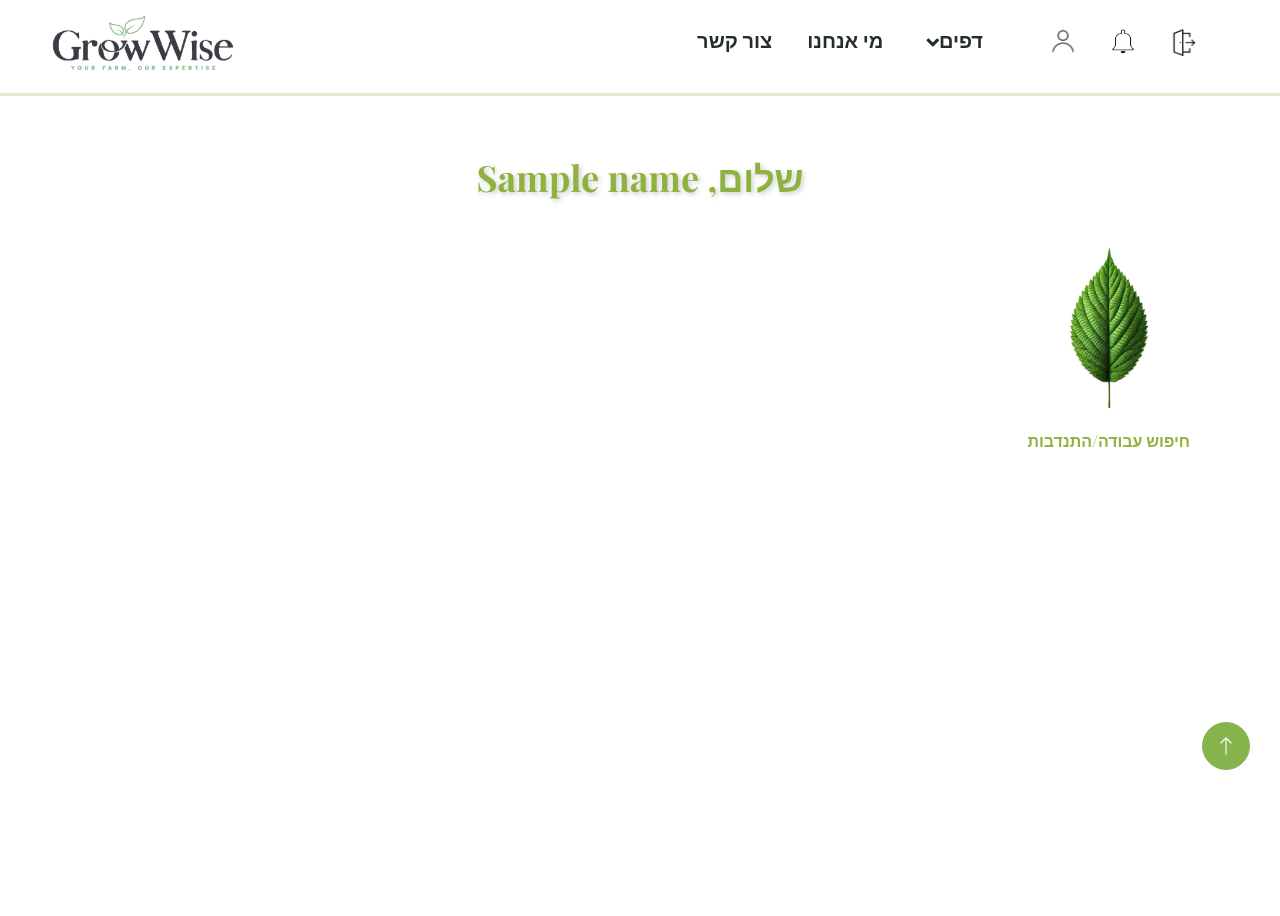
After one commit to sapirovadya/GrowWiseWeb, a Flask app: template app/templates/job_seeker_home_page.html in a window 1280 px wide. The commit adds this page. Run offline with Flask 3, Linux system fonts and the light colour scheme; the template is opened without the code that fills it: most values are stand-ins (such as "Sample title", 1, 10 or a date in 2020); some libraries are stand-ins or nearby versions.

Commit message:
Adding a new user- job seeker.

```diff
--- /dev/null
+++ b/app/templates/job_seeker_home_page.html
@@ -0,0 +1,272 @@
+<!DOCTYPE html>
+<html lang="he" dir="rtl">
+
+<head>
+    <meta charset="utf-8">
+    <title>GrowWise</title>
+    <meta content="width=device-width, initial-scale=1.0" name="viewport">
+    <link href="/static/img/favicon.ico" rel="icon">
+
+    <!-- Google Web Fonts -->
+    <link rel="preconnect" href="https://fonts.googleapis.com">
+    <link rel="preconnect" href="https://fonts.gstatic.com" crossorigin>
+    <link
+        href="https://fonts.googleapis.com/css2?family=Open+Sans:wght@400;600&family=Playfair+Display:wght@700;900&display=swap"
+        rel="stylesheet">
+
+    <!-- CSS Libraries -->
+    <link href="https://cdnjs.cloudflare.com/ajax/libs/font-awesome/5.10.0/css/all.min.css" rel="stylesheet">
+    <link href="https://cdn.jsdelivr.net/npm/bootstrap-icons@1.4.1/font/bootstrap-icons.css" rel="stylesheet">
+
+    <!-- Bootstrap CSS -->
+    <link href="/static/css/bootstrap.min.css" rel="stylesheet">
+
+    <!-- Template Stylesheet -->
+    <link href="/static/css/style.css" rel="stylesheet">
+
+    <style>
+        body {
+            font-family: "Open Sans", sans-serif;
+            background: #ffffff;
+            margin: 0;
+            padding: 0;
+        }
+
+        /* אזור התוכן המרכזי */
+        .main-content {
+            min-height: 100vh;
+            display: flex;
+            flex-direction: column;
+            align-items: center;
+            justify-content: flex-start;
+            padding: 40px;
+        }
+
+        /* כותרת מרכזית */
+        .greeting {
+            font-size: 36px;
+            font-weight: bold;
+            color: #8fb23e;
+            margin-bottom: 40px;
+            text-shadow: 2px 2px 5px rgba(0, 0, 0, 0.2);
+        }
+
+        /* מיכל לעיגולים/עלים */
+        .leaf-container {
+            display: grid;
+            grid-template-columns: repeat(4, 1fr);
+            gap: 50px;
+            justify-items: center;
+            width: 100%;
+            max-width: 1200px;
+        }
+
+        /* עיצוב העלה */
+        .leaf {
+            width: 180px;
+            height: 180px;
+            position: relative;
+            transition: transform 0.3s ease, box-shadow 0.3s ease;
+            cursor: pointer;
+        }
+
+        .leaf img {
+            width: 100%;
+            height: 100%;
+            object-fit: contain;
+            transition: transform 0.3s ease;
+        }
+
+        .leaf:hover img {
+            transform: scale(1.1);
+        }
+
+        /* טקסט תחת העלה */
+        .leaf span {
+            display: block;
+            text-align: center;
+            font-size: 16px;
+            font-weight: bold;
+            color: #8fb23e;
+            margin-top: 10px;
+            font-family: 'Playfair Display', sans-serif;
+
+        }
+
+        /* הנפשה בעת לחיצה */
+        .leaf:active img {
+            transform: scale(0.7) rotate(15deg);
+            transition: transform 0.2s ease-out;
+        }
+    </style>
+</head>
+
+<body>
+    <!-- Navbar Start -->
+    <div class="container-fluid bg-white sticky-top">
+        <div class="container">
+            <nav class="navbar navbar-expand-lg bg-white navbar-light py-2 py-lg-0">
+                <div class="d-flex justify-content-between align-items-center w-100">
+                    <div class="logout-icon" style="display: inline-block;">
+                        <a href="#" onclick="">
+                            <img src="/static/img/logodoor.png" alt="Logout" height="30" width="30">
+                        </a>
+                    </div>
+                    <div class="notification-icon" style="position: relative; display: inline-block;">
+                        <img id="notificationIcon" src="/static/img/Notifications.png" alt="Notification Icon"
+                            height="30" width="30" onclick="toggleNotifications()" style="cursor: pointer;">
+
+                        <div id="notificationModal" class="notification-modal"
+                            style="display: none; position: absolute; top: 40px; left: -240px; background: #fff; border: 1px solid #ccc; border-radius: 8px; box-shadow: 0 4px 8px rgba(0, 0, 0, 0.2); z-index: 1000; width: 400px;">
+                            <div style="padding: 15px;">
+                                <h5 style="margin-bottom: 10px;">התראות</h5>
+                                <hr class="section-divider">
+                                <div id="notifications-list">
+                                    <p>טוען התראות...</p>
+                                </div>
+                                <hr class="section-divider">
+                                <button type="button" class="btn btn-sm btn-danger" style="margin-top: 10px;"
+                                    onclick="closeNotifications()">סגור</button>
+                            </div>
+                        </div>
+                    </div>
+                    <div class="user" style="position: relative; display: inline-block;">
+                        <a href="{{ url_for('users_bp_main.profile_page') }}">
+                            <img id="userIcon" src="/static/img/user.png" alt="User Icon" height="30" width="30"
+                                style="cursor: pointer;">
+                        </a>
+                    </div>
+
+
+                    <div class="collapse navbar-collapse" id="navbarCollapse">
+                        <div class="navbar-nav ms-auto">
+                            <!-- כפתור "בית" מותאם לפי role -->
+                            {% if session['role'] == "manager" or session['role'] == "co_manager" %}
+                            <a href="{{ url_for('manager_bp.manager_home_page') }}" class="nav-item nav-link">בית</a>
+                            {% elif session['role'] == "employee" %}
+                            <a href="{{ url_for('employee_bp.employee_home_page') }}" class="nav-item nav-link">בית</a>
+                            {% endif %}
+                            <!-- Dropdown של דפים -->
+                            <div class="nav-item dropdown position-relative">
+                                <a href="#" class="nav-link dropdown-toggle" data-bs-toggle="dropdown">דפים</a>
+                                <div class="dropdown-menu bg-light rounded-0 m-0">
+                                    <a href="{{ url_for('plot_bp.track_greenhouse') }}" class="dropdown-item">מעקב
+                                        חלקות/חממות</a>
+                                    {% if session['role'] == "manager" or session['role'] == "co_manager" %}
+                                    <a href="{{ url_for('manager_bp.get_employees_list') }}" class="dropdown-item">הצוות
+                                        שלי</a>
+                                    {% endif %}
+                                </div>
+                            </div>
+
+                            <a href="about.html" class="nav-item nav-link">מי אנחנו</a>
+                            <a href="contact.html" class="nav-item nav-link">צור קשר</a>
+                        </div>
+                    </div>
+                    <a href="{{ url_for('manager_bp.manager_home_page') }}" class="navbar-brand">
+                        <img class="img-fluid" src="/static/img/logo_growwise.png" alt="Logo">
+                    </a>
+                </div>
+            </nav>
+        </div>
+    </div>
+
+
+    <!-- Navbar End -->
+
+    <!-- Main Content Start -->
+    <hr class="section-divider">
+
+    <div class="main-content">
+        <!-- כותרת -->
+        <h1 class="greeting">שלום, {{ name }}</h1>
+
+        <!-- עלים -->
+        <div class="leaf-container">
+            <div class="leaf" onclick="navigateTo('track_greenhouse')">
+                <img src="/static/img/leaf.png" alt="מעקב">
+                <span>חיפוש עבודה/התנדבות</span>
+            </div>
+        </div>
+    </div>
+
+    <!-- Back to Top -->
+    <a href="#" class="btn btn-lg btn-primary btn-lg-square rounded-circle back-to-top"><i
+            class="bi bi-arrow-up"></i></a>
+
+    <!-- JavaScript -->
+    <script src="https://cdnjs.cloudflare.com/ajax/libs/animejs/3.2.1/anime.min.js"></script>
+
+    <script>
+        function navigateTo(page) {
+            const urls = {
+                'track_greenhouse': '{{ url_for("plot_bp.track_greenhouse") }}',
+                'archive': '#',
+                'optimal_management': '#',
+                'reports': '#',
+                'team': '{{ url_for("manager_bp.get_employees_list") }}',
+                'calculator': '#',
+                'inventory': '#',
+                'shop': '#'
+            };
+
+            if (urls[page]) {
+                window.location.href = urls[page];
+            }
+        }
+        function toggleNotifications() {
+            const modal = document.getElementById("notificationModal");
+
+            if (modal.style.display === "none" || modal.style.display === "") {
+                modal.style.display = "block";
+
+                // שליפת התראות מהשרת
+                fetch("/users/get_notifications")
+                    .then(response => response.json())
+                    .then(data => {
+                        const notificationsList = document.getElementById("notifications-list");
+                        if (data.notifications.length > 0) {
+                            notificationsList.innerHTML = data.notifications
+                                .map(notification => `<p class="notification-item">${notification}</p>`)
+                                .join("");
+                        } else {
+                            notificationsList.innerHTML = "<p>אין התראות חדשות.</p>";
+                        }
+                    })
+                    .catch(error => {
+                        const notificationsList = document.getElementById("notifications-list");
+                        console.error("Error fetching notifications:", error);
+                        notificationsList.innerHTML = "<p>שגיאה בטעינת התראות.</p>";
+                    });
+
+                // מאזין סגירה על לחיצה מחוץ לחלון
+                document.addEventListener("click", closeOnOutsideClick);
+            } else {
+                closeNotifications();
+            }
+        }
+
+        function closeNotifications() {
+            const modal = document.getElementById("notificationModal");
+            modal.style.display = "none";
+
+            // הסרת המאזין
+            document.removeEventListener("click", closeOnOutsideClick);
+        }
+
+        function closeOnOutsideClick(event) {
+            const modal = document.getElementById("notificationModal");
+            const notificationIcon = document.getElementById("notificationIcon");
+
+            // בדיקה אם הלחיצה התבצעה מחוץ לחלון ומחוץ לאייקון
+            if (!modal.contains(event.target) && event.target !== notificationIcon) {
+                closeNotifications();
+            }
+        }
+
+    </script>
+
+
+</body>
+
+</html>
```
Also changed, not shown: app/modules/users/job_seeker/models.py (added, +7 -0 lines), app/modules/users/job_seeker/routes.py (added, +24 -0 lines), app/templates/Register.html (+87 -0 lines), app/modules/users/job_seeker/__init__.py (added).
